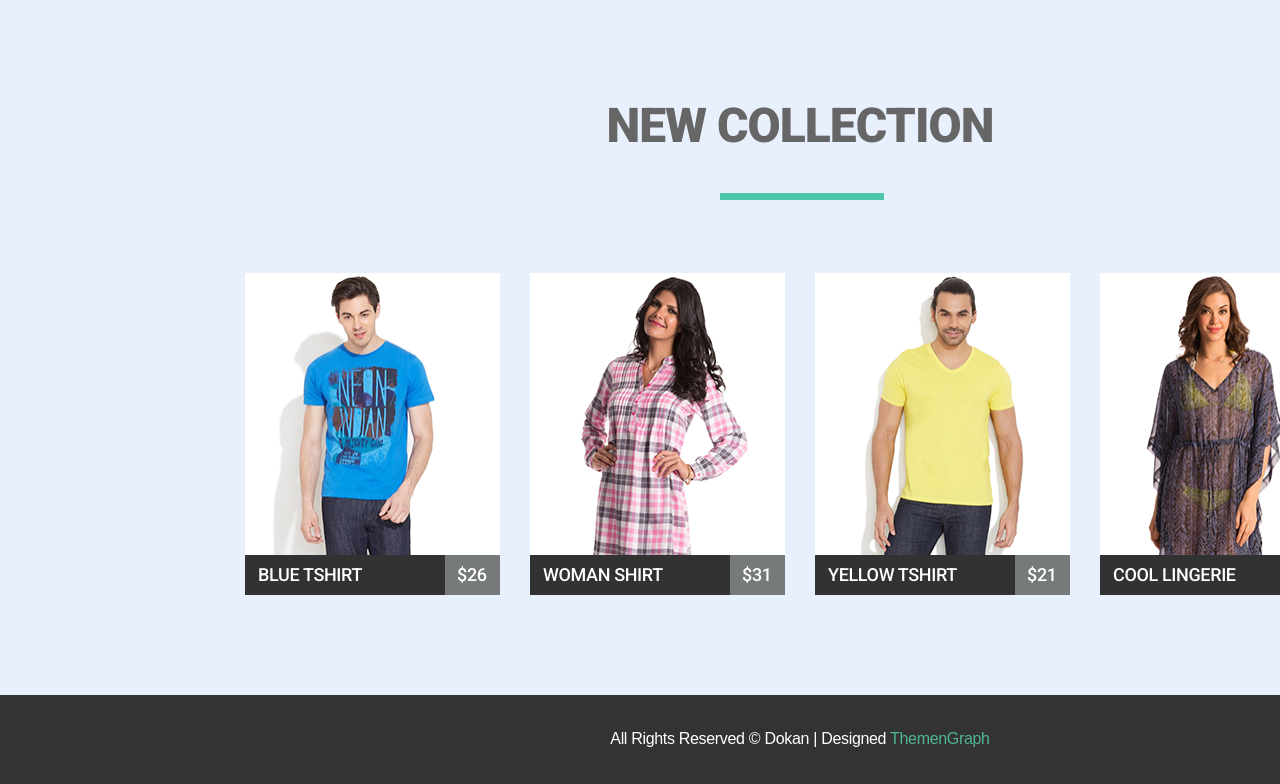
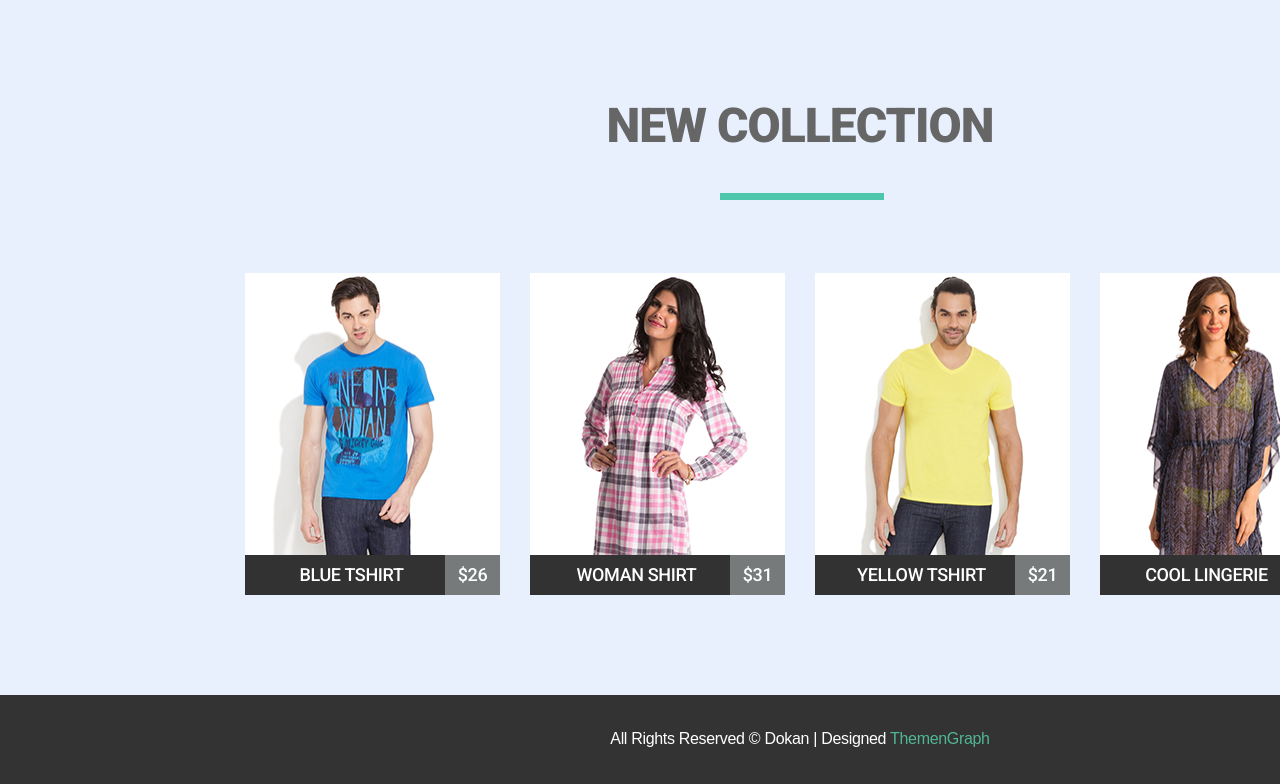
Before and after one commit to RostyslavSheshenya/goit-fe-course, a plain HTML site: page html-css/module-05/index.html in a window 1280 px wide. Shown: the part 701-1485 px from the top of the page. Drawn offline with Linux system fonts and the light colour scheme.

Commit message:
mod5 corr3

```diff
--- a/html-css/module-05/css/style.css
+++ b/html-css/module-05/css/style.css
@@ -132,15 +132,6 @@ h3 {
   text-align: center;
   margin-bottom: 120px;
 }
-/*h3::after {
-  content: "";
-  display: block;
-  background-color: #4ec6ab;
-  width: 164px;
-  height: 7px;
-  margin: 0 auto;
-  margin-top: 34px;
-}*/
 .p-element {
   position: absolute;
   left: 45%;
@@ -176,9 +167,8 @@ h3 {
   width: 55px;
   height: 40px;
 }
-.collection-item span::before {
-  padding-left: 12px;
-  content: "\0024";
+.collection-item-text {
+  text-align: center;
 }
 .collection-item {
   float: left;
--- a/html-css/module-05/index.html
+++ b/html-css/module-05/index.html
@@ -57,7 +57,7 @@
                 <div class="collection-item">
                     <img class="collection-item-img" src="img/image1.png" width="255" height="282" alt="Blue Tshirt">
                     <h5 class="collection-item-text">Blue Tshirt</h5>
-                    <span class="collection-item-text">26</span>
+                    <span class="collection-item-text">&#36;26</span>
                     <div class="hover">
                         <div class="wrapper">
                             <button class="hover-icon" href="#">
@@ -79,7 +79,7 @@
                 <div class="collection-item">
                     <img class="collection-item-img" src="img/image2.png" width="255" height="282" alt="Blue Tshirt">
                     <h5 class="collection-item-text">Woman Shirt</h5>
-                    <span class="collection-item-text">31</span>
+                    <span class="collection-item-text">&#36;31</span>
                     <div class="hover">
                         <div class="wrapper">
                             <button class="hover-icon" href="#">
@@ -98,39 +98,10 @@
                     </div>
                 </div>
 
-                <!---<div class="collection-item">
-                    <img class="collection-item-img" src="img/image2.png" width="255" height="282" alt="Blue Tshirt">
-                    <h5 class="collection-item-text"></h5>
-                    <span class="collection-item-text">31</span>
-                    <div class="hover">
-                        <div class="hover-wrapper">
-                            <div class="hover-icon">
-                                <a class="hover-icon-url" href="#">
-                                    <img src="img/butt1.png" width="48" height="48" alt="">
-                                </a>
-                            </div>
-                            <div class="hover-icon">
-                                <a class="hover-icon-url" href="#">
-                                    <img src="img/butt2.png" width="48" height="48" alt="">
-                                </a>
-                            </div>
-                            <div class="hover-icon">
-                                <a class="hover-icon-url" href="#">
-                                    <img src="img/butt3.png" width="48" height="48" alt="">
-                                </a>
-                            </div>
-                        </div>
-                        <div class="hover-basket">
-                            <a class="hover-icon-url" href="#">
-                                <img src="img/cart.png" width="166" height="50" alt="">
-                            </a>
-                        </div>
-                    </div>
-                </div>-->
                 <div class="collection-item">
                     <img class="collection-item-img" src="img/image3.png" width="255" height="282" alt="Blue Tshirt">
                     <h5 class="collection-item-text">Yellow Tshirt</h5>
-                        <span class="collection-item-text">21</span>
+                    <span class="collection-item-text">&#36;21</span>
                     <div class="hover">
                         <div class="wrapper">
                             <button class="hover-icon" href="#">
@@ -149,40 +120,10 @@
                     </div>
                 </div>
 
-                <!--<div class="collection-item">
-                    <img class="collection-item-img" src="img/image3.png" width="255" height="282" alt="Blue Tshirt">
-                    <h5 class="collection-item-text"></h5>
-                    <span class="collection-item-text">21</span>
-                    <div class="hover">
-                        <div class="hover-wrapper">
-                            <div class="hover-icon">
-                                <a class="hover-icon-url" href="#">
-                                    <img src="img/butt1.png" width="48" height="48" alt="">
-                                </a>
-                            </div>
-                            <div class="hover-icon">
-                                <a class="hover-icon-url" href="#">
-                                    <img src="img/butt2.png" width="48" height="48" alt="">
-                                </a>
-                            </div>
-                            <div class="hover-icon">
-                                <a class="hover-icon-url" href="#">
-                                    <img src="img/butt3.png" width="48" height="48" alt=" ">
-                                </a>
-                            </div>
-                        </div>
-                        <div class="hover-basket">
-                            <a class="hover-icon-url" href="#">
-                                <img src="img/cart.png" width="166" height="50" alt="">
-                            </a>
-                        </div>
-                    </div>
-                </div>-->
-
                 <div class="collection-item">
                     <img class="collection-item-img" src="img/image4.png" width="255" height="282" alt="Blue Tshirt">
                     <h5 class="collection-item-text">Cool Lingerie</h5>
-                        <span class="collection-item-text">56</span>
+                    <span class="collection-item-text">&#36;56</span>
                     <div class="hover">
                         <div class="wrapper">
                             <button class="hover-icon" href="#">
@@ -200,34 +141,6 @@
                         </button>
                     </div>
                 </div>
-
-                <!--<div class="collection-item">
-                    <img class="collection-item-img" src="img/image4.png" width="255" height="282" alt="Blue Tshirt">
-                    <h5 class="collection-item-text">Cool Lingerie</h5>
-                    <span class="collection-item-text">56</span>
-                    <div class="hover">
-                        <div class="hover-wrapper">
-                            <div class="hover-icon">
-                                <a class="hover-icon-url" href="#">
-                                    <img src="img/butt1.png" width="48" height="48" alt="">
-                                </a>
-                            </div>
-                            <div class="hover-icon">
-                                <a class="hover-icon-url" href="#">
-                                    <img src="img/butt2.png" width="48" height="48" alt="">
-                                </a>
-                            </div>
-                            <div class="hover-icon">
-                                <a class="hover-icon-url" href="#">
-                                    <img src="img/butt3.png" width="48" height="48" alt="">
-                                </a>
-                            </div>
-                        </div>
-                        <div class="hover-basket">
-                            <a class="hover-basket-url" href="#">
-                                <img src="img/cart.png" width="166" height="50" alt="">
-                            </a>
-                        </div>-->
         </section>
     </main>
     <footer>
```
Lines whose indentation alone changed are shown as unchanged.
